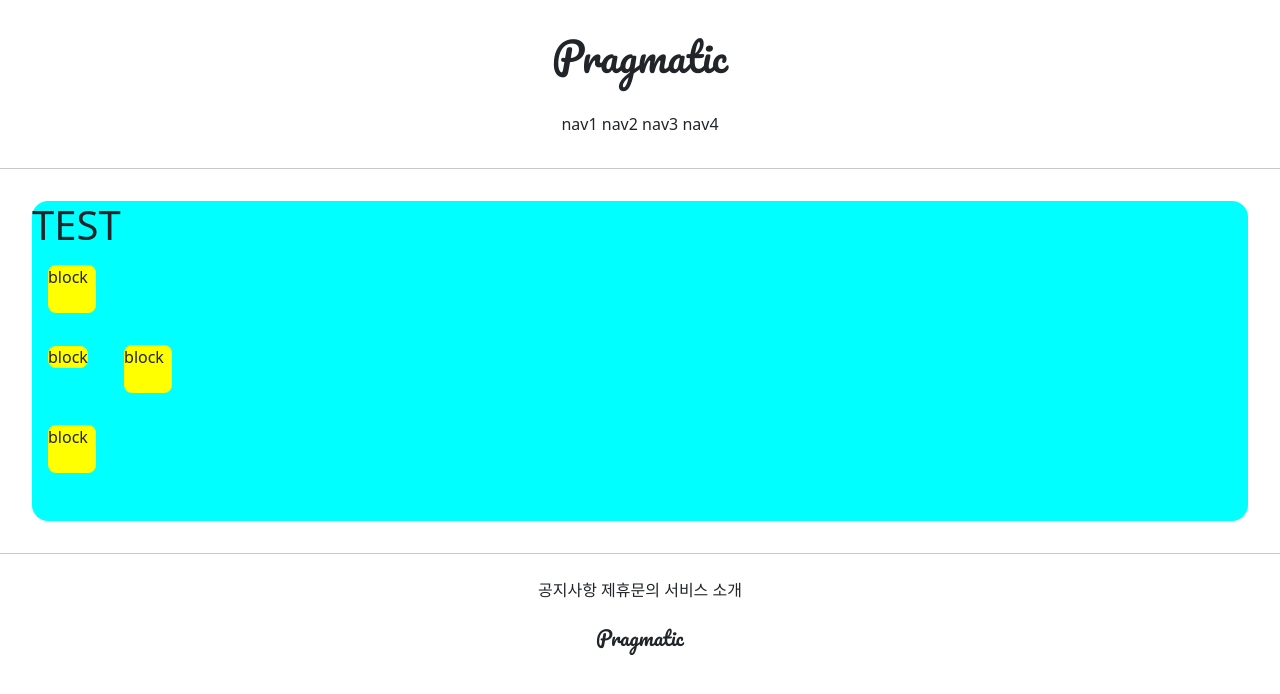
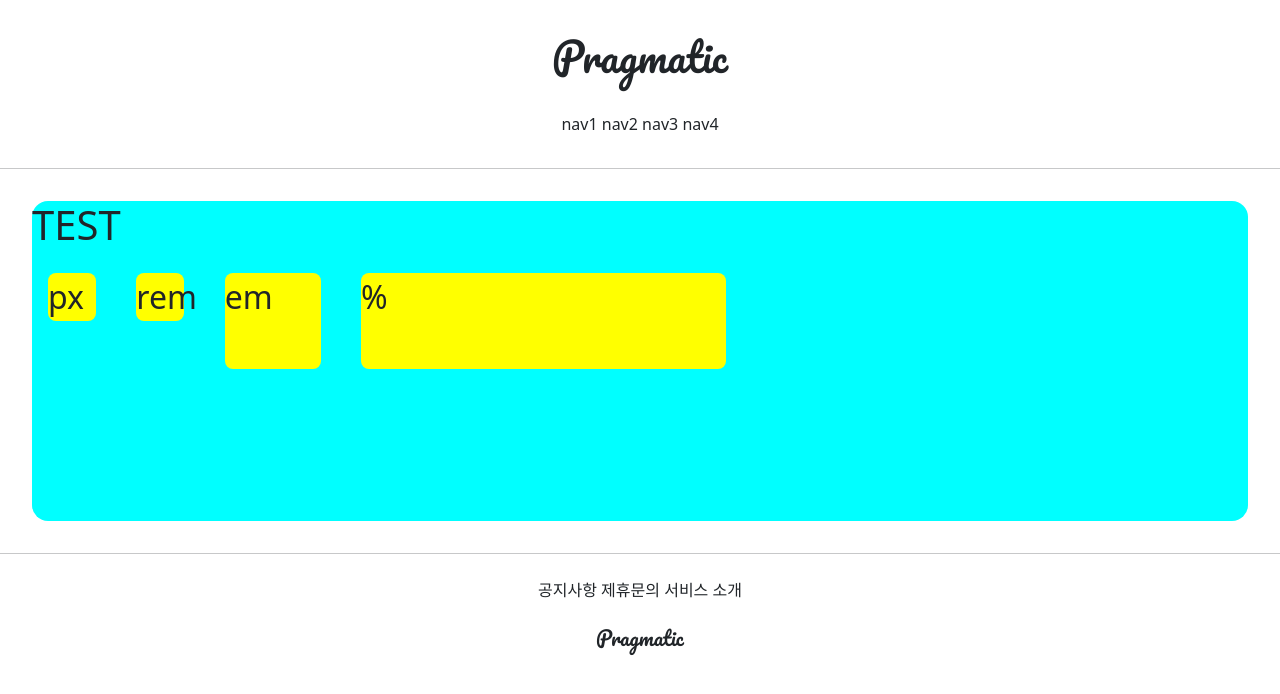
Before and after one commit to noeul1114/gis_6ban_1, a Django app: page /accounts/hello_world/ in a window 1280 px wide. Shown: the top 694 px of the page. Run offline with Django 3.2, Linux system fonts and the light colour scheme; parts of the project's set-up code (start-up, migrations or seed data) failed here and were passed over.

Commit message:
7/8 6ban class commit 1

```diff
--- a/accountapp/templates/accountapp/hello_world.html
+++ b/accountapp/templates/accountapp/hello_world.html
@@ -3,24 +3,23 @@
 {% block content %}
 
     <style>
-
         .testing {
             background-color: yellow;
             margin: 1rem;
             height: 48px;
             width: 48px;
             border-radius: .5rem;
+            display: inline-block;
         }
-
     </style>
 
-    <div style="height: 20rem; background-color: aqua; margin: 2rem; border-radius: 1rem;">
+    <div style="height: 20rem; background-color: aqua;
+    margin: 2rem; border-radius: 1rem; font-size: 2rem">
         <h1>TEST</h1>
-    <div class="testing" style="display: block">block</div>
-    <div class="testing" style="display: inline">block</div>
-    <div class="testing" style="display: inline-block">block</div>
-    <div class="testing" style="display: none">block</div>
-    <div class="testing">block</div>
+    <div class="testing" style="height: 48px; width: 48px">px</div>
+    <div class="testing" style="height: 3rem; width: 3rem">rem</div>
+    <div class="testing" style="height: 3em; width: 3em">em</div>
+    <div class="testing" style="height: 30%; width: 30%">%</div>
     </div>
 
 {% endblock %}
```
